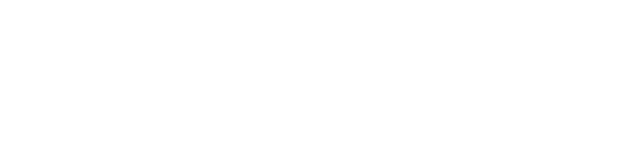
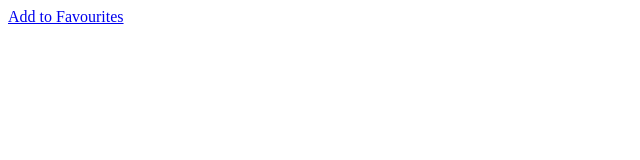
Before and after one commit to swat1000/Hero-Vired-Leaning, a plain HTML site: page DOM/28-01-2022/RandomJokesonreload/index.html in a window 1280 px wide. Shown: the whole page, without its empty margins (0-640 px from the left). Drawn offline with Linux system fonts and the light colour scheme.

Commit message:
Bookmark Function Added

```diff
--- a/DOM/28-01-2022/RandomJokesonreload/index.html
+++ b/DOM/28-01-2022/RandomJokesonreload/index.html
@@ -9,7 +9,9 @@
 </head>
 <body>
     <!-- <h2>Random Jokes on reload</h2> -->
-
+<a
+href = "javascript:window.external.AddFavourite('http:www.yoursite.com', 'Your Site Name')">
+Add to  Favourites </a>
 </body>
 
 </html>
```
